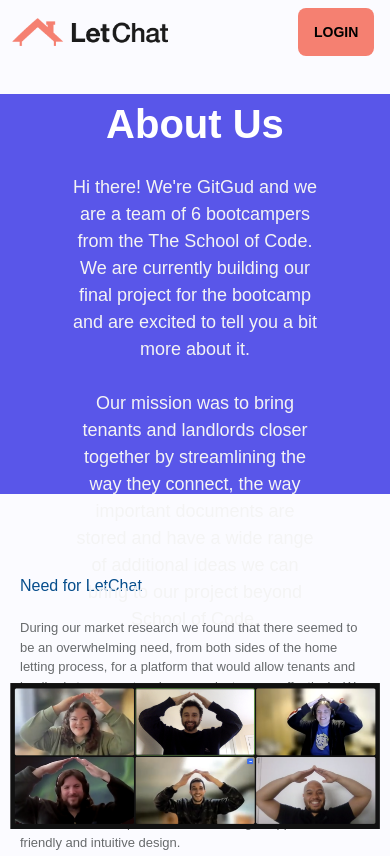
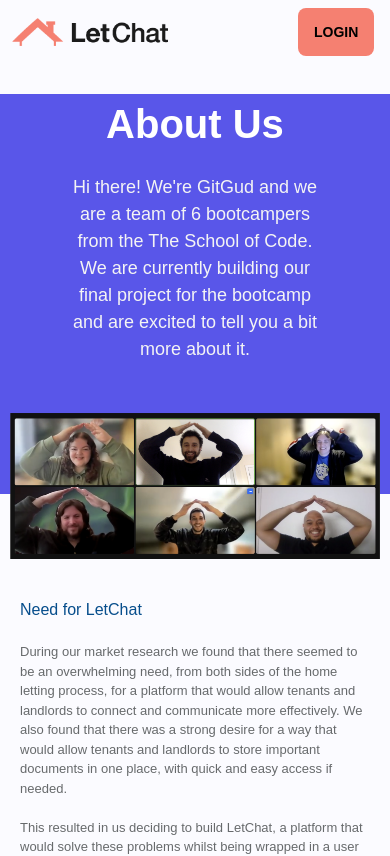
Before and after one commit to SchoolOfCode/bc13_final-project_front-end-git-gud, a Next.js app in the folder letchat/: page /about in a window 390 px wide. Shown: the top 856 px of the page. Built offline with nearby package versions, Linux system fonts and the light colour scheme; no server answers.

Commit message:
part of about us removed as it impacted mobile view - will look for workaround at later date

```diff
--- a/letchat/pages/about.tsx
+++ b/letchat/pages/about.tsx
@@ -8,7 +8,10 @@ const About = () => {
     <>
       <Head>
         <title>LetChat | About</title>
-        <meta name="description" content="Streamlined communication between tenants and landlords." />
+        <meta
+          name="description"
+          content="Streamlined communication between tenants and landlords."
+        />
         <meta name="author" content="Git Gud" />
         <meta name="viewport" content="width=device-width, initial-scale=1" />
         <link rel="icon" href="/favicon.ico" />
@@ -26,12 +29,6 @@ const About = () => {
                     final project for the bootcamp and are excited to tell you a
                     bit more about it.
                     <br />
-                    <br />
-                    Our mission was to bring tenants and landlords closer
-                    together by streamlining the way they connect, the way
-                    important documents are stored and have a wide range of
-                    additional ideas we can bring to our project beyond School
-                    of Code.
                   </p>
                 </div>
               </div>
@@ -44,6 +41,7 @@ const About = () => {
           </div>
           <div className={style.storyContainer}>
             <div className={style.needContainer}>
+              <br />
               <h3 className={style.textCenter}>Need for LetChat</h3>
               <p>
                 During our market research we found that there seemed to be an
--- a/letchat/styles/About.module.scss
+++ b/letchat/styles/About.module.scss
@@ -56,7 +56,9 @@ $about-section-heading-blue: #074e8c;
         margin-right: auto;
 
         position: relative;
-        img{width: 100%}
+        img {
+          width: 100%;
+        }
 
         img {
           position: relative;
```
